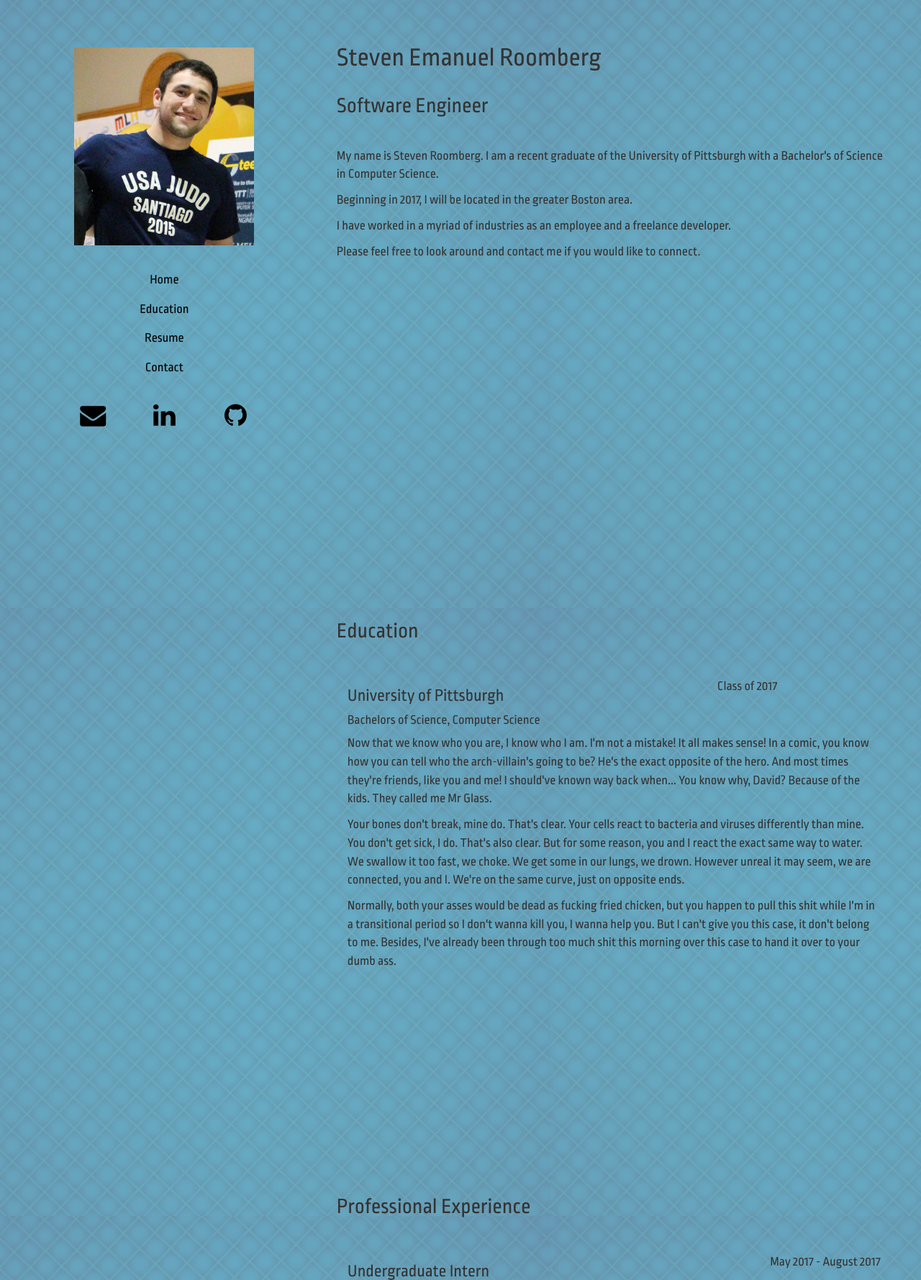
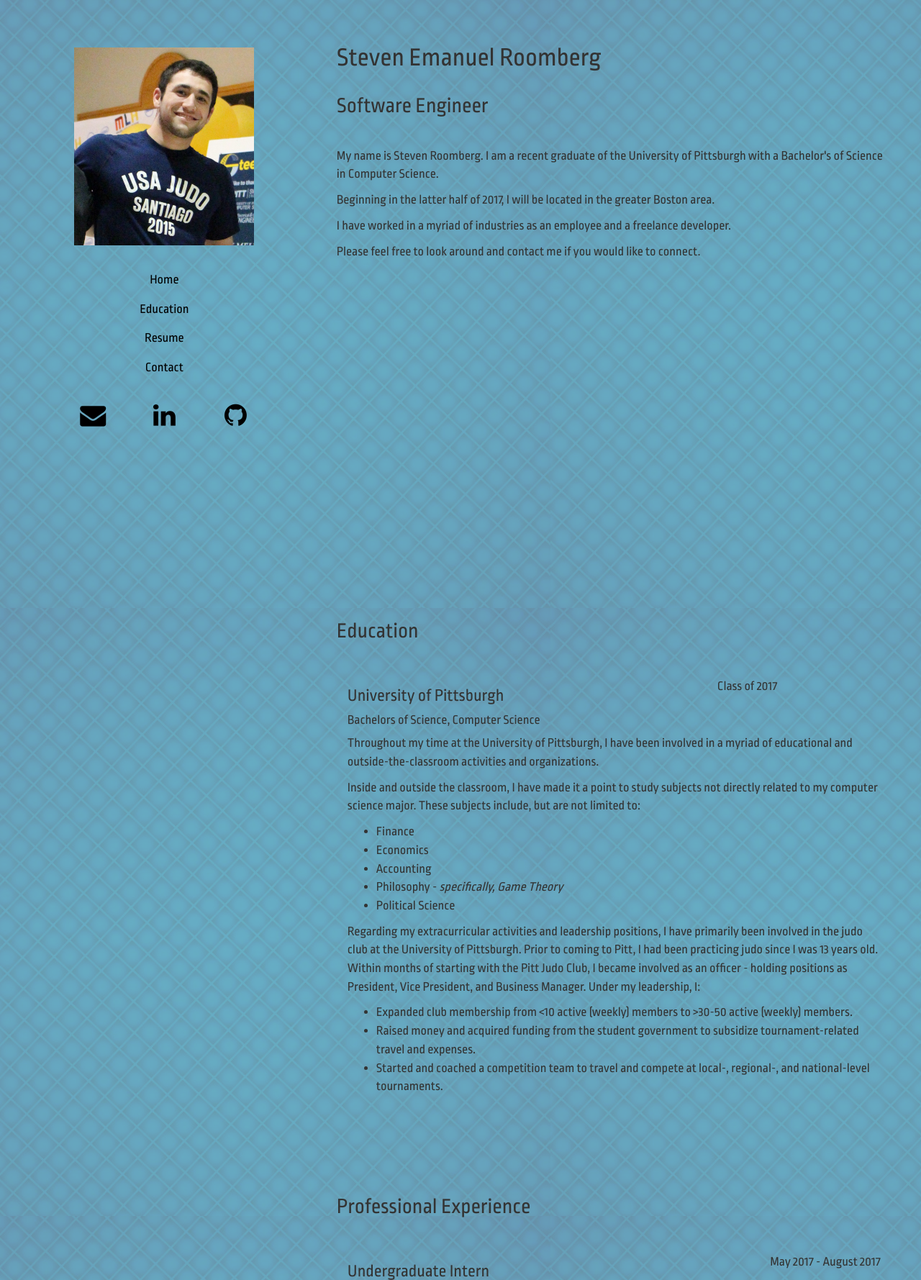
Before and after one commit to sroomberg/PromotionalWebsite, a PHP site: page / in a window 1280 px wide. Shown: the top 1779 px of the page at 72% size. Run offline with PHP 8.4, Linux system fonts and the light colour scheme; some libraries are stand-ins or nearby versions.

Commit message:
adding final content

```diff
--- a/src/content.php
+++ b/src/content.php
@@ -4,7 +4,7 @@
 		<h2 class="header">Software Engineer</h2>
 		<div class="section-info">
 			<p>My name is Steven Roomberg. I am a recent graduate of the University of Pittsburgh with a Bachelor's of Science in Computer Science.</p>
-			<p>Beginning in 2017, I will be located in the greater Boston area.</p>
+			<p>Beginning in the latter half of 2017, I will be located in the greater Boston area.</p>
 			<p>I have worked in a myriad of industries as an employee and a freelance developer.</p>
 			<p>Please feel free to look around and contact me if you would like to connect.</p>
 		</div>
@@ -22,11 +22,23 @@
 			</div>
 			<div class="clearfix"></div>
 			<div class="col-md-12">
-				<p>Now that we know who you are, I know who I am. I'm not a mistake! It all makes sense! In a comic, you know how you can tell who the arch-villain's going to be? He's the exact opposite of the hero. And most times they're friends, like you and me! I should've known way back when... You know why, David? Because of the kids. They called me Mr Glass. </p>
+				<p>Throughout my time at the University of Pittsburgh, I have been involved in a myriad of educational and outside-the-classroom activities and organizations.</p>
 
-				<p>Your bones don't break, mine do. That's clear. Your cells react to bacteria and viruses differently than mine. You don't get sick, I do. That's also clear. But for some reason, you and I react the exact same way to water. We swallow it too fast, we choke. We get some in our lungs, we drown. However unreal it may seem, we are connected, you and I. We're on the same curve, just on opposite ends. </p>
+				<p>Inside and outside the classroom, I have made it a point to study subjects not directly related to my computer science major. These subjects include, but are not limited to:
+				<ul>
+					<li>Finance</li>
+					<li>Economics</li>
+					<li>Accounting</li>
+					<li>Philosophy - <em>specifically, Game Theory</em></li>
+					<li>Political Science</li>
+				</ul></p>
 
-				<p>Normally, both your asses would be dead as fucking fried chicken, but you happen to pull this shit while I'm in a transitional period so I don't wanna kill you, I wanna help you. But I can't give you this case, it don't belong to me. Besides, I've already been through too much shit this morning over this case to hand it over to your dumb ass. </p>
+				<p>Regarding my extracurricular activities and leadership positions, I have primarily been involved in the judo club at the University of Pittsburgh. Prior to coming to Pitt, I had been practicing judo since I was 13 years old. Within months of starting with the Pitt Judo Club, I became involved as an officer - holding positions as President, Vice President, and Business Manager. Under my leadership, I:
+				<ul>
+					<li>Expanded club membership from &lt;10 active (weekly) members to &gt;30-50 active (weekly) members.</li>
+					<li>Raised money and acquired funding from the student government to subsidize tournament-related travel and expenses.</li>
+					<li>Started and coached a competition team to travel and compete at local-, regional-, and national-level tournaments.</li>
+				</ul></p>
 			</div>
 		</div>
 	</div>
```
